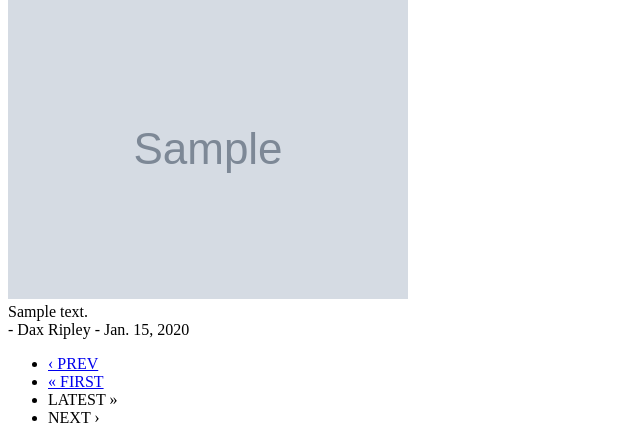
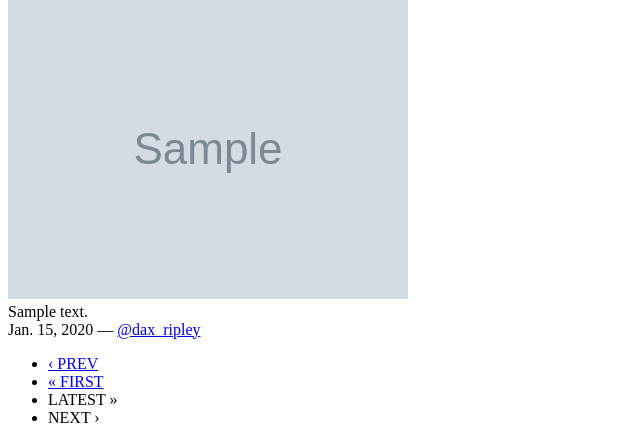
Before and after one commit to unrau/unrau-django, a Django app: page /knot/1/ in a window 1280 px wide. Shown: the part 547-990 px from the top of the page, without its empty margins (0-640 px from the left). Run offline with Django 3.2, Linux system fonts and the light colour scheme; tables that the repository leaves empty hold one stand-in row (values such as "Sample post"); grey boxes marked "Sample" are stand-in pictures; some libraries are stand-ins or nearby versions.

Commit message:
Add twitter link underneath all comic pages

```diff
--- a/knot/templates/knot_detail.html
+++ b/knot/templates/knot_detail.html
@@ -8,7 +8,7 @@
     <div class="post-title"><h4>Page {{ knotentry.page_num }} - &quot;{{ knotentry.title_text }}&quot;</h4></div>
     <div class="post-comic"><img src="{{ knotentry.comic_image.url }}" class="comic"/></div>
     <div class="post-content">{{ knotentry.content_text | safe }}</div>
-    <div class="post-date">- Dax Ripley - {{ knotentry.pub_date.date }}</p>
+    <div class="post-date">{{ knotentry.pub_date.date }} &#8212; <a href="https://twitter.com/dax_ripley/">@dax_ripley</a></div>
 </div>
 
 {% include 'knot_nav.html' %}
```
